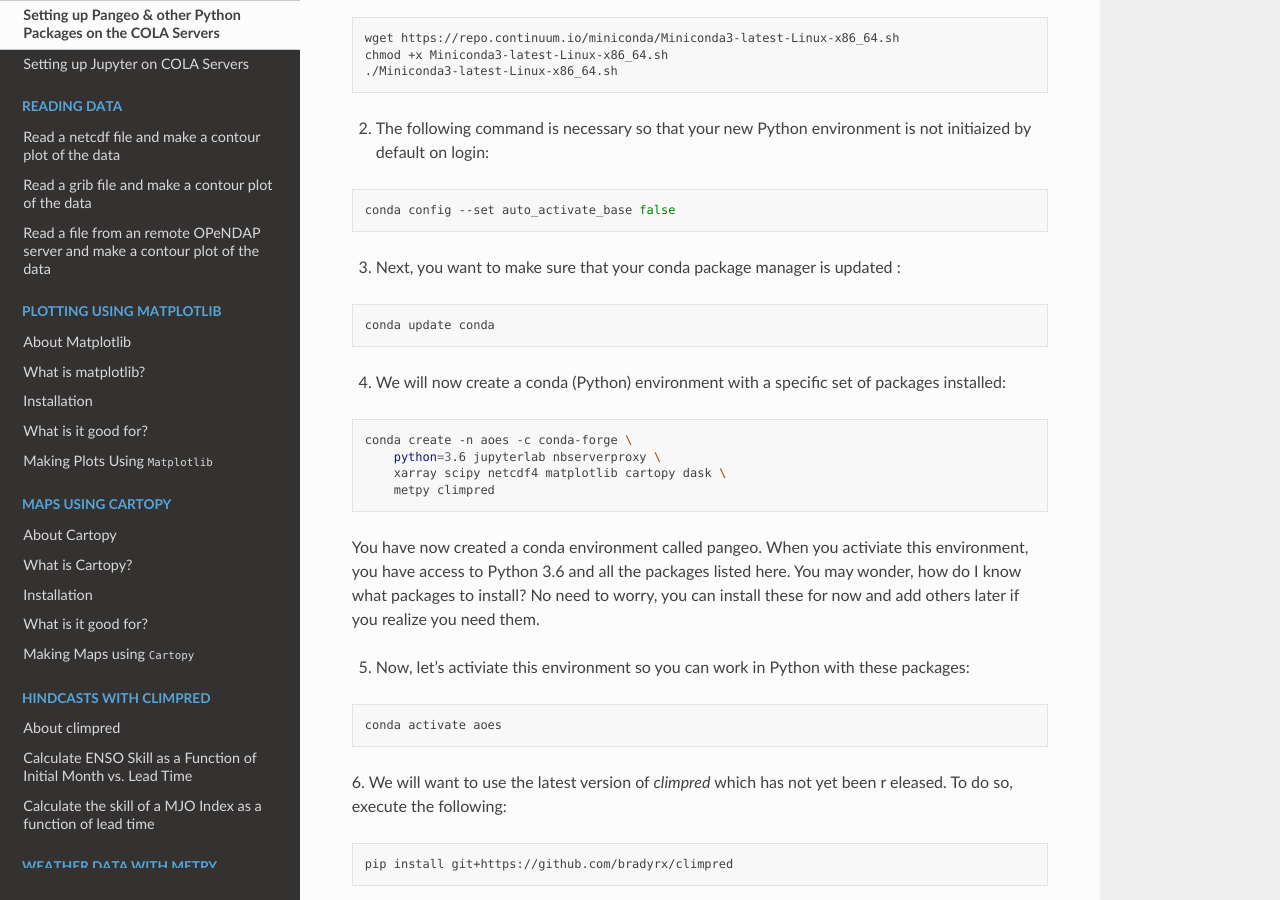
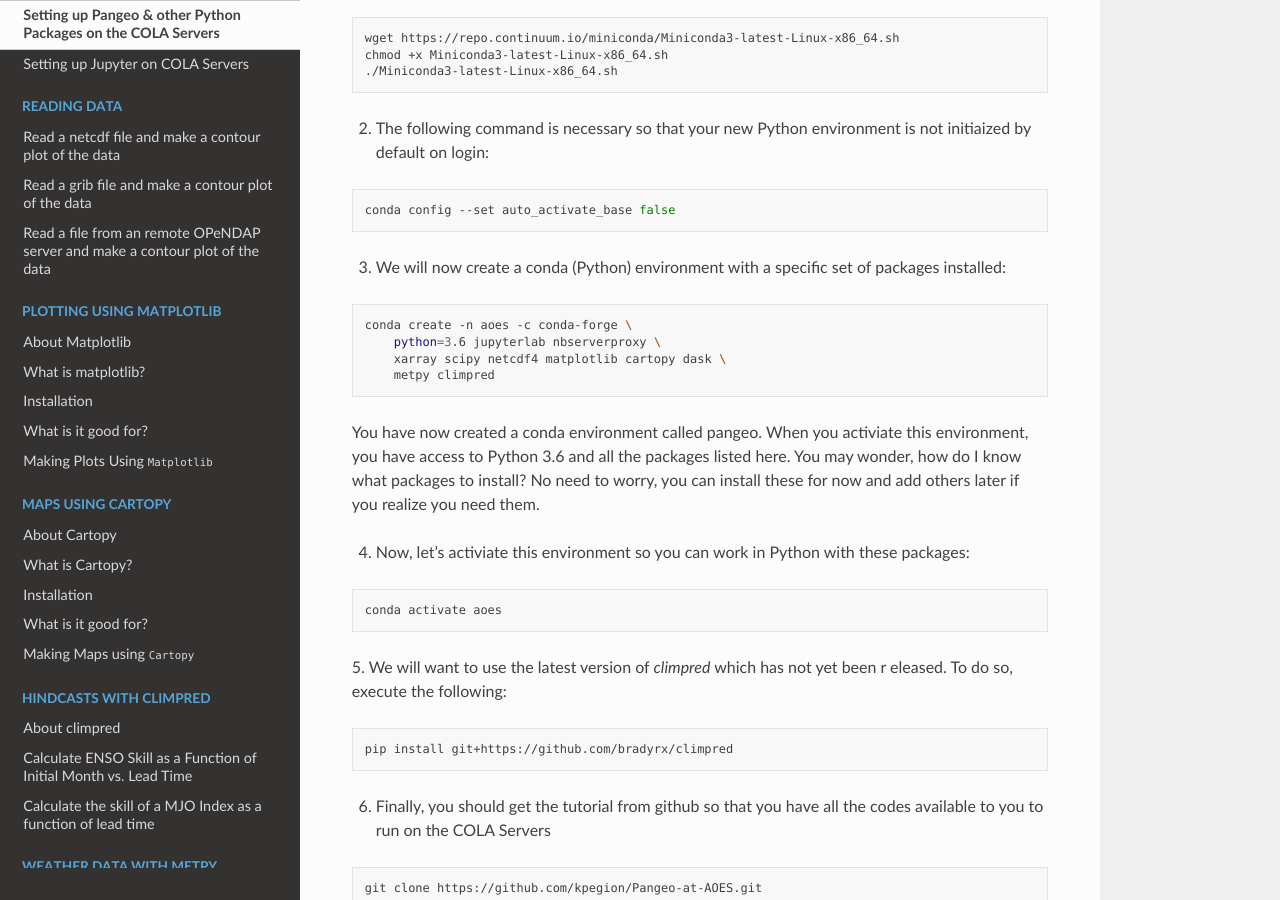
Before and after one commit to kpegion/Pangeo-at-AOES, a Sphinx documentation site: the page built from docs/source/setting-up-pangeo.rst, in a window 1280 px wide and 900 px high, scrolled down 588 px. Built offline with Sphinx 7.4.7 and the Read the Docs theme 2.0.0, drawn with Linux system fonts in a browser that asks for light colours.

Commit message:
update setup instructions

```diff
--- a/docs/source/setting-up-pangeo.rst
+++ b/docs/source/setting-up-pangeo.rst
@@ -26,14 +26,8 @@ I recommend installing your own version of miniconda (a mini version of Anaconda
 
    conda config --set auto_activate_base false
 
-3. Next, you want to make sure that your conda package manager is updated :
 
-.. code-block:: bash
-
-   conda update conda
-
-
-4. We will now create a conda (Python) environment with a specific set of packages installed:
+3. We will now create a conda (Python) environment with a specific set of packages installed:
 
 .. code-block:: bash
 
```
Also changed, not shown: other parts of docs/source/setting-up-pangeo.rst (+3 -3 lines).
